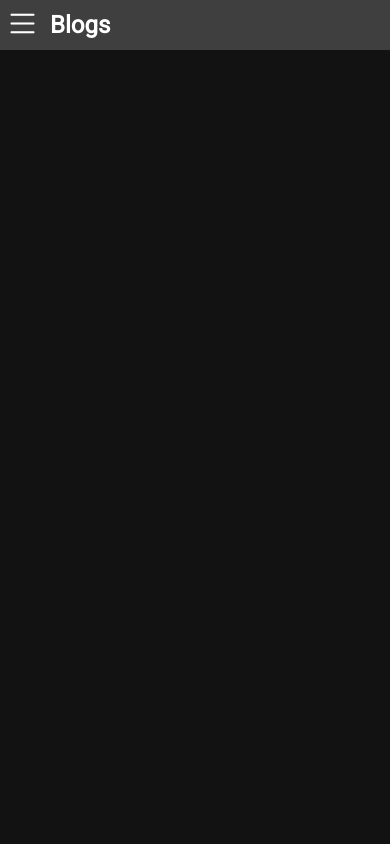
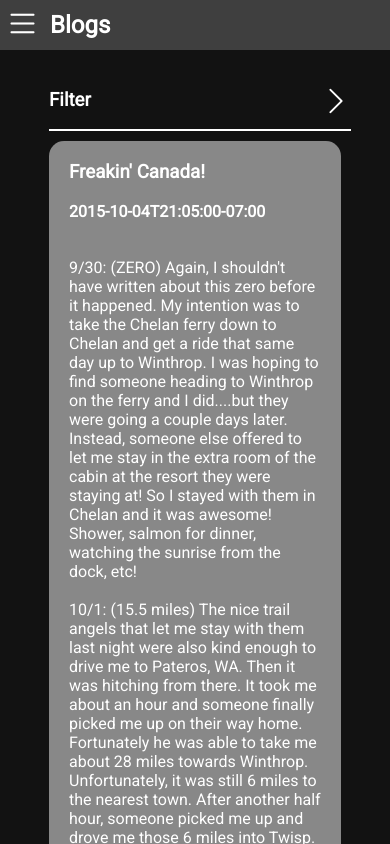
Before and after one commit to derekantrican/derekantrican.github.io, a React (Create React App) app: page /blogs in a window 390 px wide. Shown: the top 844 px of the page. Built offline with nearby package versions, Linux system fonts and the light colour scheme.

Commit message:
First pass at blogs page

```diff
--- a/src/pages/Blogs.js
+++ b/src/pages/Blogs.js
@@ -1,5 +1,105 @@
+import { useEffect, useState } from "react";
+import { useIsMobile } from "../hooks/isMobile";
+import Select from 'react-select';
+import makeAnimated from 'react-select/animated';
+
 export function Blogs() {
+  const isMobile = useIsMobile();
   //Todo: use page params (eg `?blog=pct&type=non-automated`) to populate filter
   //Todo: if possible, use the blogspot API (https://developers.google.com/blogger/docs/3.0/using)
   //   or reverse-engineer a similar solution myself (that doesn't need Oauth)
+
+  const [showFilter, setShowFilter] = useState(!isMobile);
+  const [selectedBlog, setSelectedBlog] = useState('pct');
+  const [posts, setPosts] = useState([]);
+
+  useEffect(() => {
+    async function getPosts() {
+      const response = await fetch(`http://localhost:3000/blogs/${selectedBlog}.json`);
+      // console.log(await response.json());
+      setPosts(await response.json());
+    }
+
+    getPosts();
+  }, [selectedBlog]);
+
+  //Todo: allow filtering by labels
+  //Todo: allow sorting (eg newest to oldest or vice-versa)
+  //Todo: allow clicking on images to expand (like with MarkdownPage)
+  //Tood: links should open in a new tab
+
+  return (
+    <div className='blogs' style={{height: '100%', width: '100%', overflowY: 'auto'}}>
+      <div style={{padding: '20px 10%'}}>
+        {isMobile ?
+          <div style={{display: 'flex', alignItems: 'center', marginLeft: 10,  borderBottom: '2px solid white'}} onClick={() => setShowFilter(!showFilter)}>
+            <h3>Filter</h3>
+            <div style={{flex: '1 0 0'}} />
+            <i style={{height: 30, width: 30, fontSize: '30px', color: 'white'}} className={`bi bi-chevron-${showFilter ? 'down' : 'right'}`}/>
+          </div>
+        : null}
+        <div style={{display: showFilter ? 'flex' : 'none', flexDirection: isMobile ? 'column' : 'row', justifyContent: 'start', alignItems: 'center', padding: isMobile ? 10 : '10px 10px 10px 0px', borderBottom: '2px solid white', marginBottom: 10}}>
+          {/* <Dropdown name='Languages' options={project_data.languages.map(l => l.name)} setSelectedVals={vals => {
+            setSelectedLanguages(vals);
+            filterProjects(vals, selectedTechnologies, selectedTypes);
+          }}/>
+          <Dropdown name='Technologies' options={project_data.technologies.map(l => l.name)} setSelectedVals={vals => {
+            setSelectedTechnologies(vals);
+            filterProjects(selectedLanguages, vals, selectedTypes);
+          }}/>
+          <Dropdown name='Type' options={uniqueProjectTypes} setSelectedVals={vals => {
+            setSelectedTypes(vals);
+            filterProjects(selectedLanguages, selectedTechnologies, vals);
+          }}/> */}
+        </div>
+        {/*Todo: figure out how to keep the 'Filter' at the top & only scroll the posts area*/}
+        <div style={{display: 'flex', flexDirection: 'column', overflowY: 'auto'}}>
+          {posts.map(post =>
+            //Todo: posts should be "lazy loaded" when they are scolled into view (if possible)
+            <PostCard key={post.Id} post={post}/>
+          )}
+        </div>
+      </div>
+    </div>
+  );
 }
+
+const animatedComponents = makeAnimated();
+
+function Dropdown(props) {
+  const isMobile = useIsMobile();
+  const styles = {
+    option: (styles) => {
+      return { ...styles, color: 'black'};
+    }
+  };
+
+  return (
+    <div style={{width: isMobile ? '100%' : 300, margin: isMobile ? 10 : '10px 10px 10px 0px'}}>
+      <Select styles={styles}
+        placeholder={props.name}
+        options={props.options.map(o => {return {value: o, label: o}/*TEMP?*/})}
+        closeMenuOnSelect={false}
+        components={animatedComponents}
+        onChange={vals => props.setSelectedVals(vals.map(val => val.value))}
+        isMulti
+        />
+    </div>
+  );
+}
+
+function PostCard(props) {
+  const isMobile = useIsMobile();
+
+  //Todo: allow expanding of a post?
+  //Todo: hyperlink the title to the blog post on the blog
+  //Todo: display the published date better
+
+  return (
+    <div style={{display: 'flex', flexDirection: 'column', width: 'calc(100% - 60px)', padding: 20, margin: 10, borderRadius: 15, backgroundColor: '#888888'}}>
+      <h3 style={{marginTop: 0}}>{props.post.Title}</h3>
+      <h4 style={{marginTop: 0}}>{props.post.Published}</h4>
+      <p dangerouslySetInnerHTML={{__html: props.post.Content}}/>
+    </div>
+  );
+}
```
